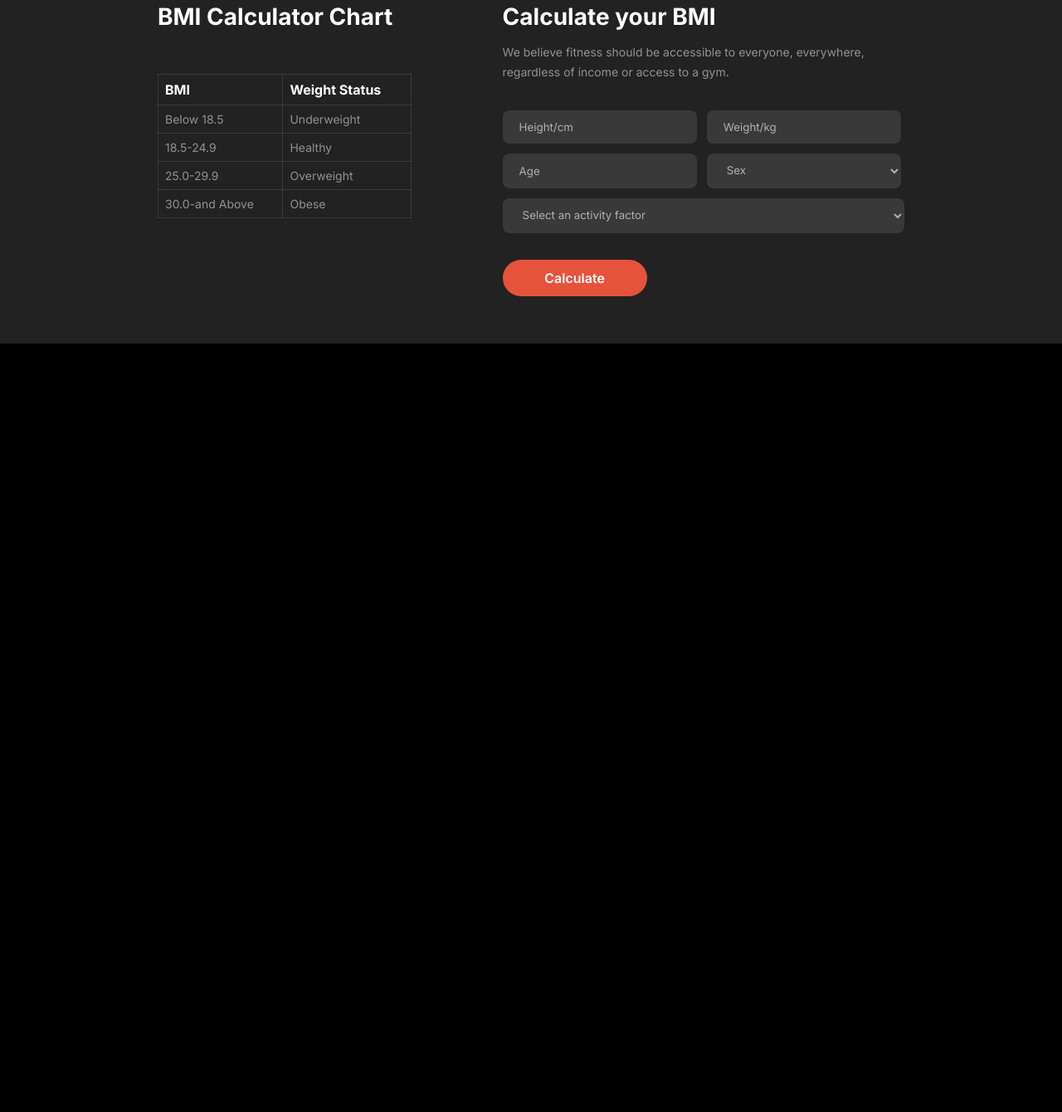
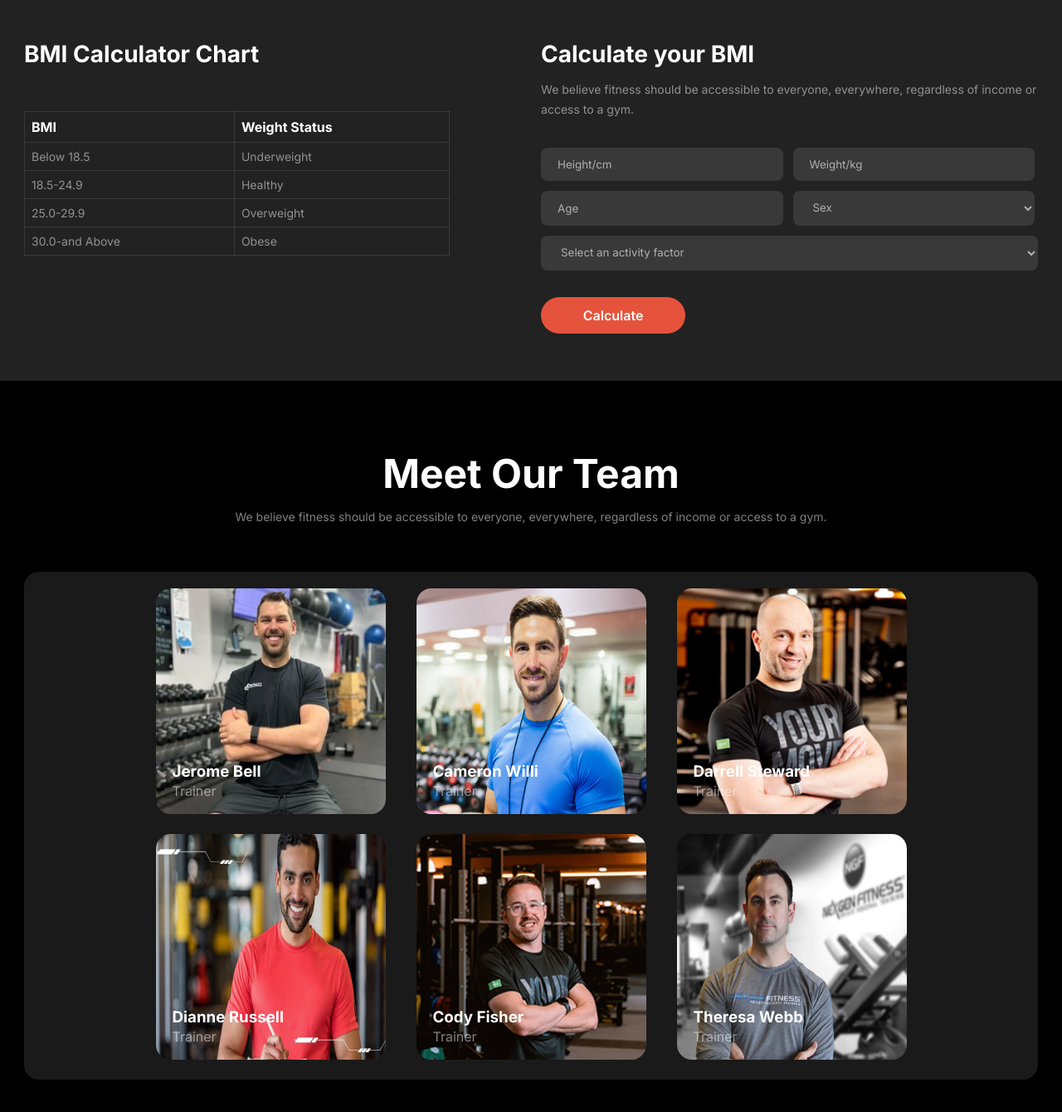
Before and after one commit to Afroza79/assignments-2, a plain HTML site: page index.html in a window 1280 px wide. Shown: the part 1896-3236 px from the top of the page at 83% size. Before the commit the page ends 2335 px from the top, so only its background shows below. Drawn offline with Linux system fonts and the light colour scheme; a web font is replaced by a local one.

Commit message:
added meet our team with responsive

```diff
--- a/index.html
+++ b/index.html
@@ -178,6 +178,62 @@
           </div>
          </div>
        </section>
+
+       <!-- Meet Our Team -->
+        <section id="our-team">
+            <div class="our-team">
+               <div class="our-team-heading">
+                 <h1>Meet Our Team</h1>
+                 <p>We believe fitness should be accessible to everyone, everywhere, regardless of income or access to a gym.</p>
+               </div>
+               <div class="our-team-cards">
+                  <div class="team-1">
+                      <div class="trainer1">
+                            <img src="./images/trainer1.png" alt="trainer">
+                        <h3>Jerome Bell</h3>
+                        <p>Trainer</p>
+                      </div>
+                      <div class="trainer2">
+                        <div>
+                            <img src="./images/trainer2.png" alt="trainer">
+                        </div>
+                        <h3>Cameron Willi</h3>
+                        <p>Trainer</p>
+                      </div>
+                      <div class="trainer3">
+                        <div>
+                            <img src="./images/trainer3.png" alt="trainer">
+                        </div>
+                        <h3>Darrell Steward</h3>
+                        <p>Trainer</p>
+                      </div>
+                  </div>
+                  <div class="team-2">
+                    <div class="trainer4">
+                        <div>
+                            <img src="./images/trainer4.png" alt="trainer">
+                        </div>
+                      <h3>Dianne Russell</h3>
+                      <p>Trainer</p>
+                    </div>
+                    <div class="trainer5">
+                        <div>
+                            <img src="./images/trainer5.png" alt="trainer">
+                        </div>
+                      <h3>Cody Fisher</h3>
+                      <p>Trainer</p>
+                    </div>
+                    <div class="trainer6">
+                        <div>
+                            <img src="./images/trainer6.png" alt="trainer">
+                        </div>
+                      <h3>Theresa Webb</h3>
+                      <p>Trainer</p>
+                    </div>
+                </div>
+               </div>
+            </div>
+        </section>
     </main>
     <footer></footer>
   </body>
--- a/style.css
+++ b/style.css
@@ -262,7 +262,9 @@ header {
 }
 
 /* BMI Calculator */
-
+#bmi-calculator {
+  margin-bottom: 25px;
+}
 .bmi-calculator-heading {
   color: rgb(255, 255, 255);
   font-size: 48px;
@@ -276,6 +278,7 @@ header {
   width: 600px;
   margin: 0 auto;
   margin-bottom: 88px;
+  margin-top: 70px;
 }
 .bmi-form {
   background: rgb(34, 34, 34);
@@ -358,6 +361,138 @@ input::placeholder {
   height: 44px;
   background-color: rgb(230, 83, 60);
   margin-top: 20px;
+}
+
+/* Meet Our Team */
+#our-team {
+  padding: 57px 190px 57px 190px;
+  margin-bottom: 25px;
+}
+.our-team-heading {
+  width: 60%;
+  margin: 0 auto;
+  margin-bottom: 58px;
+}
+.our-team-heading h1 {
+  font-size: 48px;
+  margin-bottom: 14px;
+  text-align: center;
+  color: rgb(255, 255, 255);
+}
+.our-team-heading p {
+  font-size: 14px;
+  margin-bottom: 14px;
+  text-align: center;
+  color: rgba(255, 255, 255, 0.5);
+}
+.our-team-cards {
+  border-radius: 18px;
+  background: rgba(255, 255, 255, 0.1);
+  padding: 20px;
+}
+.our-team-cards img {
+  width: 300px;
+  height: 272px;
+  border-radius: 18px;
+}
+.team-1 {
+  display: flex;
+  gap: 15px;
+  margin-bottom: 20px;
+}
+.team-2 {
+  display: flex;
+  gap: 15px;
+}
+.trainer1 {
+  position: relative;
+}
+.trainer1 h3 {
+  position: absolute;
+  top: 209px;
+  color: rgb(255, 255, 255);
+  left: 20px;
+}
+.trainer1 p {
+  position: absolute;
+  top: 234px;
+  color: rgba(255, 255, 255, 0.5);
+  left: 20px;
+}
+.trainer2 {
+  position: relative;
+}
+.trainer2 h3 {
+  position: absolute;
+  top: 209px;
+  color: rgb(255, 255, 255);
+  left: 20px;
+}
+.trainer2 p {
+  position: absolute;
+  top: 234px;
+  color: rgba(255, 255, 255, 0.5);
+  left: 20px;
+}
+.trainer3 {
+  position: relative;
+}
+.trainer3 h3 {
+  position: absolute;
+  top: 209px;
+  color: rgb(255, 255, 255);
+  left: 20px;
+}
+.trainer3 p {
+  position: absolute;
+  top: 234px;
+  color: rgba(255, 255, 255, 0.5);
+  left: 20px;
+}
+.trainer4 {
+  position: relative;
+}
+.trainer4 h3 {
+  position: absolute;
+  top: 209px;
+  color: rgb(255, 255, 255);
+  left: 20px;
+}
+.trainer4 p {
+  position: absolute;
+  top: 234px;
+  color: rgba(255, 255, 255, 0.5);
+  left: 20px;
+}
+.trainer5 {
+  position: relative;
+}
+.trainer5 h3 {
+  position: absolute;
+  top: 209px;
+  color: rgb(255, 255, 255);
+  left: 20px;
+}
+.trainer5 p {
+  position: absolute;
+  top: 234px;
+  color: rgba(255, 255, 255, 0.5);
+  left: 20px;
+}
+.trainer6 {
+  position: relative;
+}
+.trainer6 h3 {
+  position: absolute;
+  top: 209px;
+  color: rgb(255, 255, 255);
+  left: 20px;
+}
+.trainer6 p {
+  position: absolute;
+  top: 234px;
+  color: rgba(255, 255, 255, 0.5);
+  left: 20px;
 }
 
 /* Responsive */
@@ -482,6 +617,7 @@ input::placeholder {
     padding-left: 10px;
     padding-right: 10px;
     margin-bottom: 32px;
+    margin-top: 32px;
   }
   .bmi-calculator-heading {
     font-size: 32px;
@@ -494,6 +630,32 @@ input::placeholder {
   }
   .chart table {
     margin-top: 25px;
+  }
+  #our-team {
+    padding: 37px 29px 57px 29px;
+  }
+  .our-team-heading {
+    width: 100%;
+    margin: 0 auto;
+    margin-bottom: 45px;
+  }
+  .our-team-heading h1 {
+    font-size: 32px;
+  }
+  .team-1 {
+    flex-direction: column;
+    justify-content: center;
+  }
+  .team-2 {
+    flex-direction: column;
+    justify-content: center;
+  }
+  .our-team-cards {
+    width: 100%;
+    margin: 0 auto;
+  }
+  .our-team-cards img {
+    width: 100%;
   }
 }
 
@@ -526,4 +688,24 @@ input::placeholder {
     width: 160px;
     height: 42px;
   }
+  .bmi-form {
+    padding: 57px 29px 57px 29px;
+  }
+  #our-team {
+    padding: 57px 29px 57px 29px;
+    margin-bottom: 25px;
+  }
+  .team-1 {
+    gap: 37px;
+    justify-content: center;
+  }
+  .team-2 {
+    gap: 37px;
+    justify-content: center;
+  }
+  .our-team-cards img {
+    width: 277px;
+    height: 272px;
+    border-radius: 18px;
+  }
 }
```
